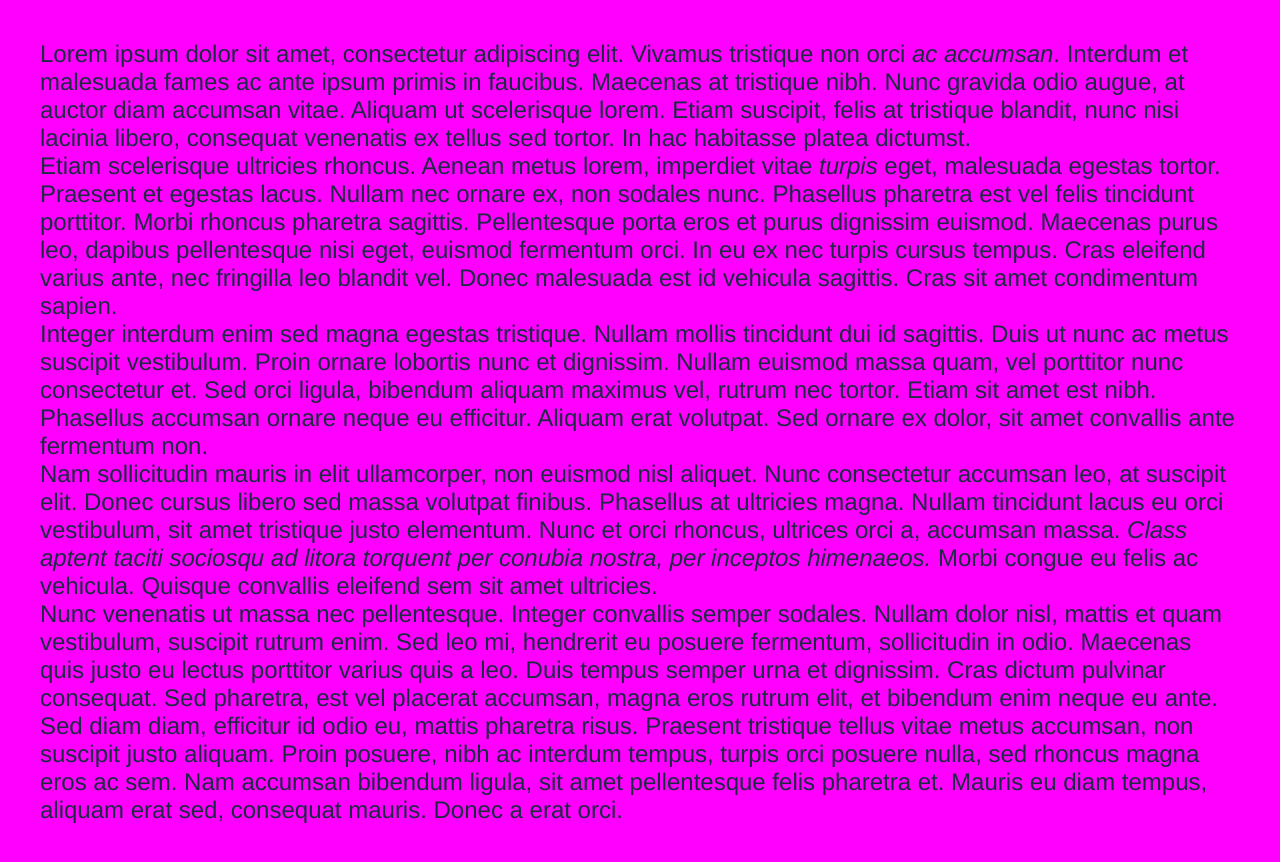
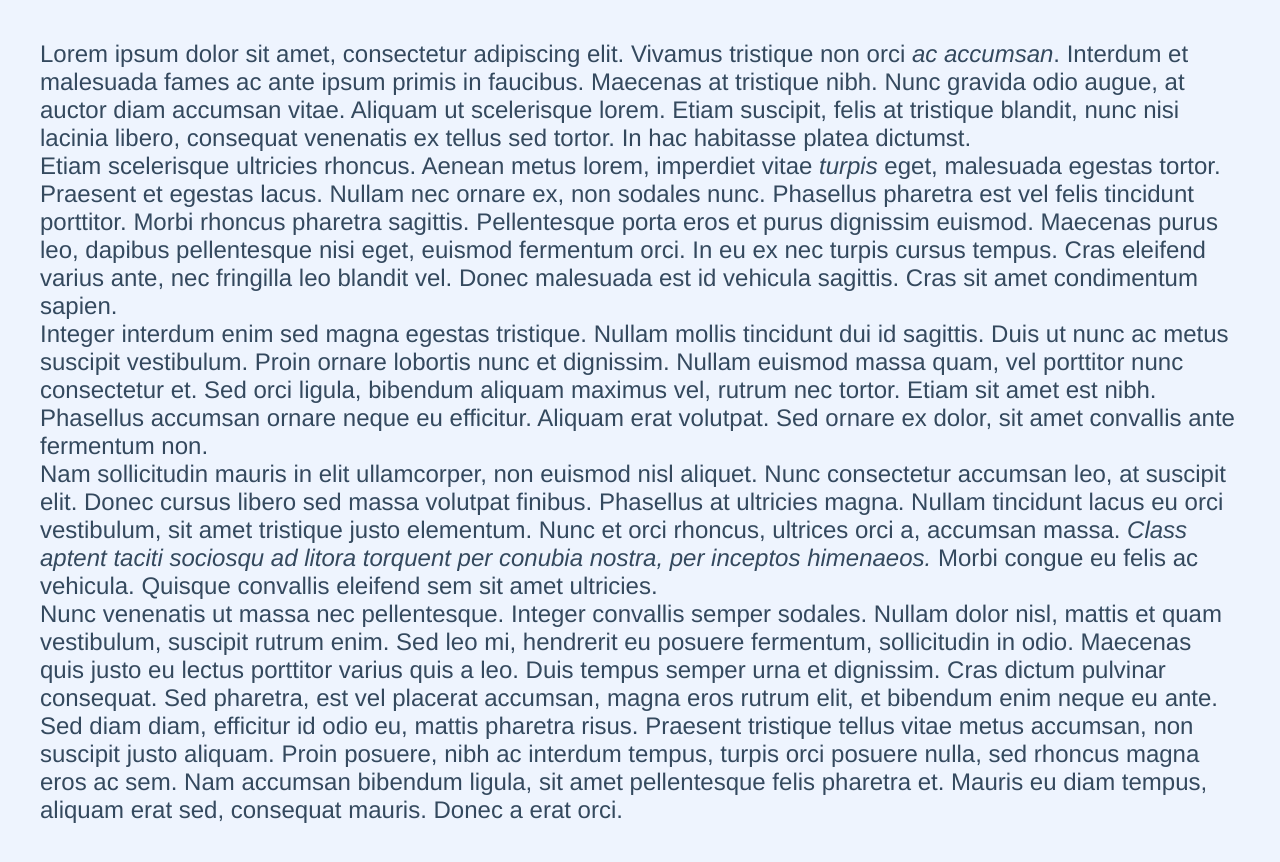
Before and after one commit to feliciahsieh/holbertonschool-webstack_front_end, a plain HTML site: page 0x01-accessibility/0-accessibility/index.html in a window 1280 px wide. Drawn offline with Linux system fonts and the light colour scheme.

Commit message:
updated color

```diff
--- a/0x01-accessibility/0-accessibility/styles.css
+++ b/0x01-accessibility/0-accessibility/styles.css
@@ -1,3 +1,4 @@
+/* styles.css - used http://colorsafe.co/ color picker */
 * {
     margin: 0px;
     padding: 0px;
@@ -5,8 +6,8 @@
 
 body {
     margin: 40px;
-    background: #FF00FF;
+    background: #eef4fe;
     font-family: 'Helvetica', 'Arial', sans-serif;
-    color: #1C2A43;
+    color: #34495e;
     font-size: 1.5em;
 }
```
Also changed, not shown: 1 other file.
